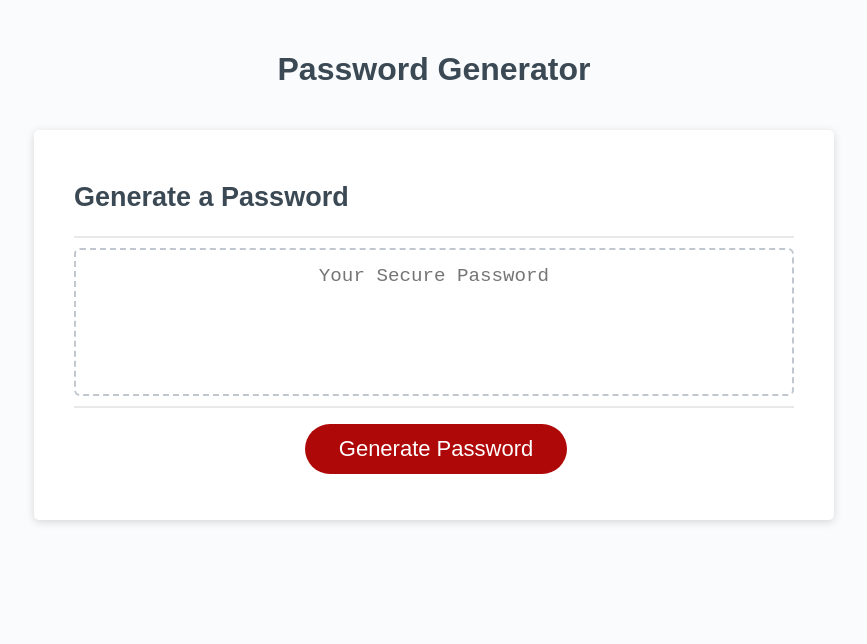
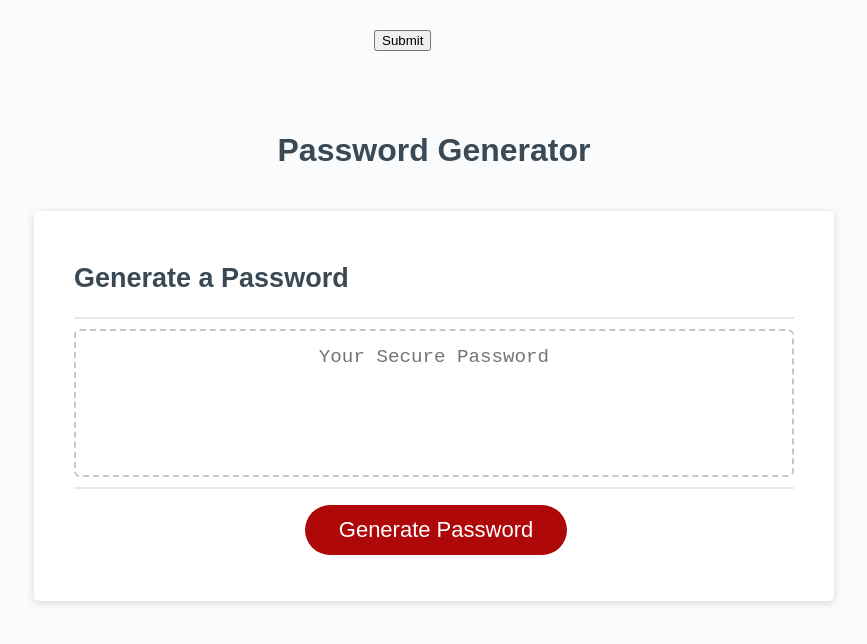
Before and after one commit to KatelynnMM/generate-password, a plain HTML site: page index.html in a window 1280 px wide. Shown: the whole page, without its empty margins (206-1073 px from the left). Drawn offline with Linux system fonts and the light colour scheme.

Commit message:
add/button/css/js

```diff
--- a/index.html
+++ b/index.html
@@ -1,5 +1,6 @@
 <!DOCTYPE html>
 <html lang="en">
+
 <head>
   <meta charset="UTF-8" />
   <meta name="viewport" content="width=device-width, initial-scale=1.0" />
@@ -7,7 +8,17 @@
   <title>Password Generator</title>
   <link rel="stylesheet" href="style.css" />
 </head>
+
 <body>
+
+  <section>
+
+    <form>
+      <button id="myButton">Submit</button>
+    </form>
+
+  </section>
+
   <div class="wrapper">
     <header>
       <h1>Password Generator</h1>
@@ -17,12 +28,7 @@
         <h2>Generate a Password</h2>
       </div>
       <div class="card-body">
-          <textarea
-            readonly
-            id="password"
-            placeholder="Your Secure Password"
-            aria-label="Generated Password"
-          ></textarea>
+        <textarea readonly id="password" placeholder="Your Secure Password" aria-label="Generated Password"></textarea>
       </div>
       <div class="card-footer">
         <button id="generate" class="btn">Generate Password</button>
@@ -31,4 +37,5 @@
   </div>
   <script src="script.js"></script>
 </body>
+
 </html>
--- a/script.js
+++ b/script.js
@@ -1,5 +1,6 @@
 // Assignment Code
 var generateBtn = document.querySelector("#generate");
+var button = document.getElementById("myButton");
 
 // Write password to the #password input
 function writePassword() {
--- a/style.css
+++ b/style.css
@@ -16,6 +16,17 @@ body {
   font-family: sans-serif;
   background-color: #f9fbfd;
 }
+
+
+section {
+  margin: auto;
+  max-width: 200px;
+  padding: 30px 40px;
+}
+
+
+
+
 
 .wrapper {
   padding-top: 30px;
@@ -76,8 +87,7 @@ header {
   border: none;
   background-color: hsl(360, 91%, 36%);
   border-radius: 25px;
-  box-shadow: rgba(0, 0, 0, 0.1) 0px 1px 6px 0px rgba(0, 0, 0, 0.2) 0px 1px 1px
-    0px;
+  box-shadow: rgba(0, 0, 0, 0.1) 0px 1px 6px 0px rgba(0, 0, 0, 0.2) 0px 1px 1px 0px;
   color: hsl(0, 0%, 100%);
   display: inline-block;
   font-size: 22px;
```
Lines whose indentation alone changed are shown as unchanged.
